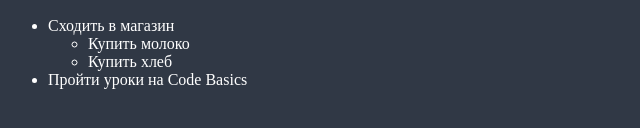
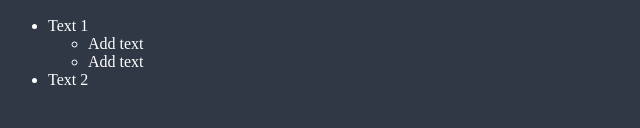
Before and after one commit to wearvolf/rsschool-cv, a plain HTML site: page index.html in a window 1280 px wide. Shown: the part 314-442 px from the top of the page, without its empty margins (0-640 px from the left). Drawn offline with Linux system fonts and the light colour scheme.

Commit message:
udate: change index file

```diff
--- a/index.html
+++ b/index.html
@@ -19,13 +19,13 @@ body {
 <img src="https://avatars.githubusercontent.com/u/119102309?v=4" alt="Аватар" style="width:200px">
 
 <ul>
-    <li>Сходить в магазин
+    <li>Text 1
       <ul>
-        <li>Купить молоко</li>
-        <li>Купить хлеб</li>
+        <li>Add text</li>
+        <li>Add text</li>
       </ul>
     </li>
-    <li>Пройти уроки на Code Basics </li>
+    <li>Text 2</li>
   </ul>
 
 </body>
```
